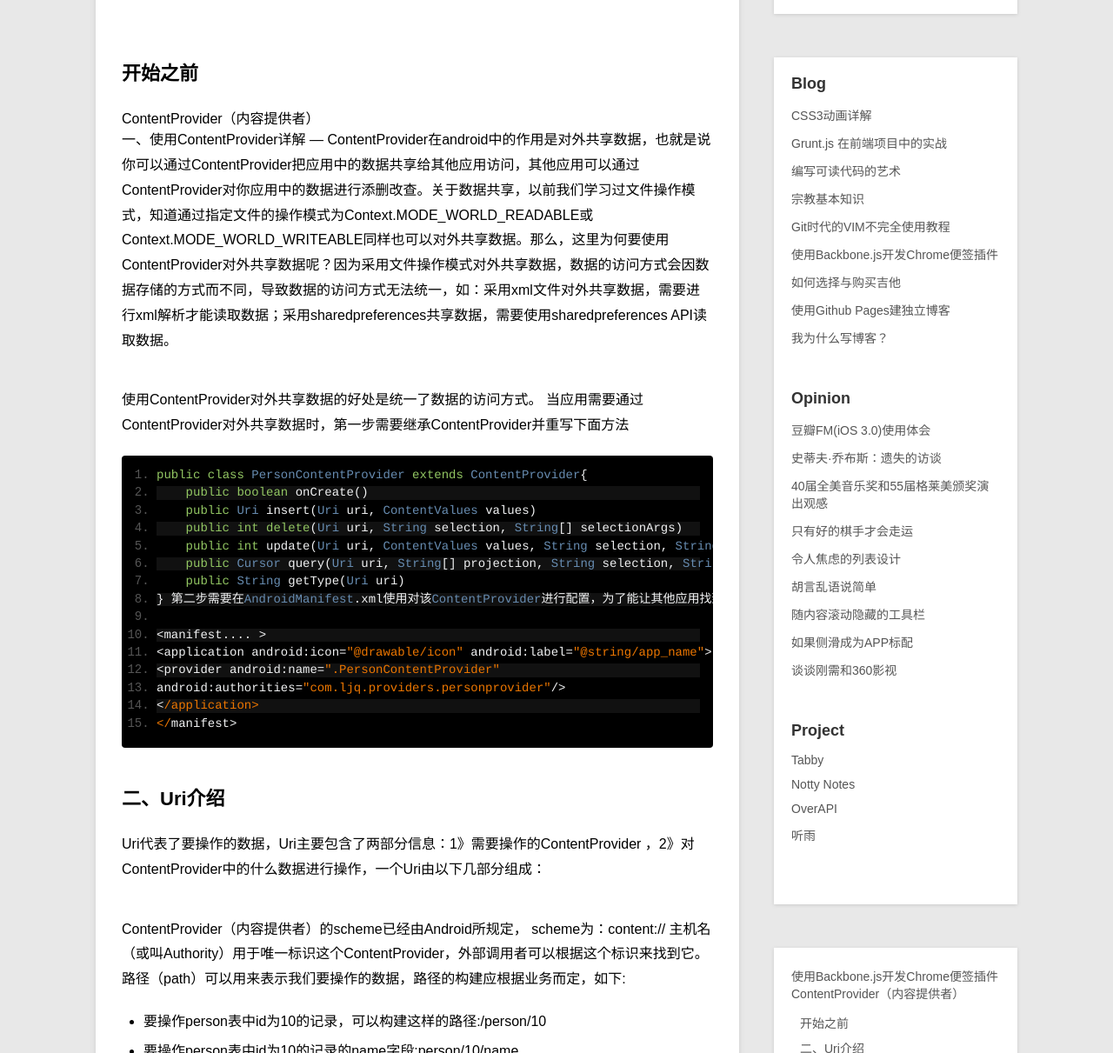
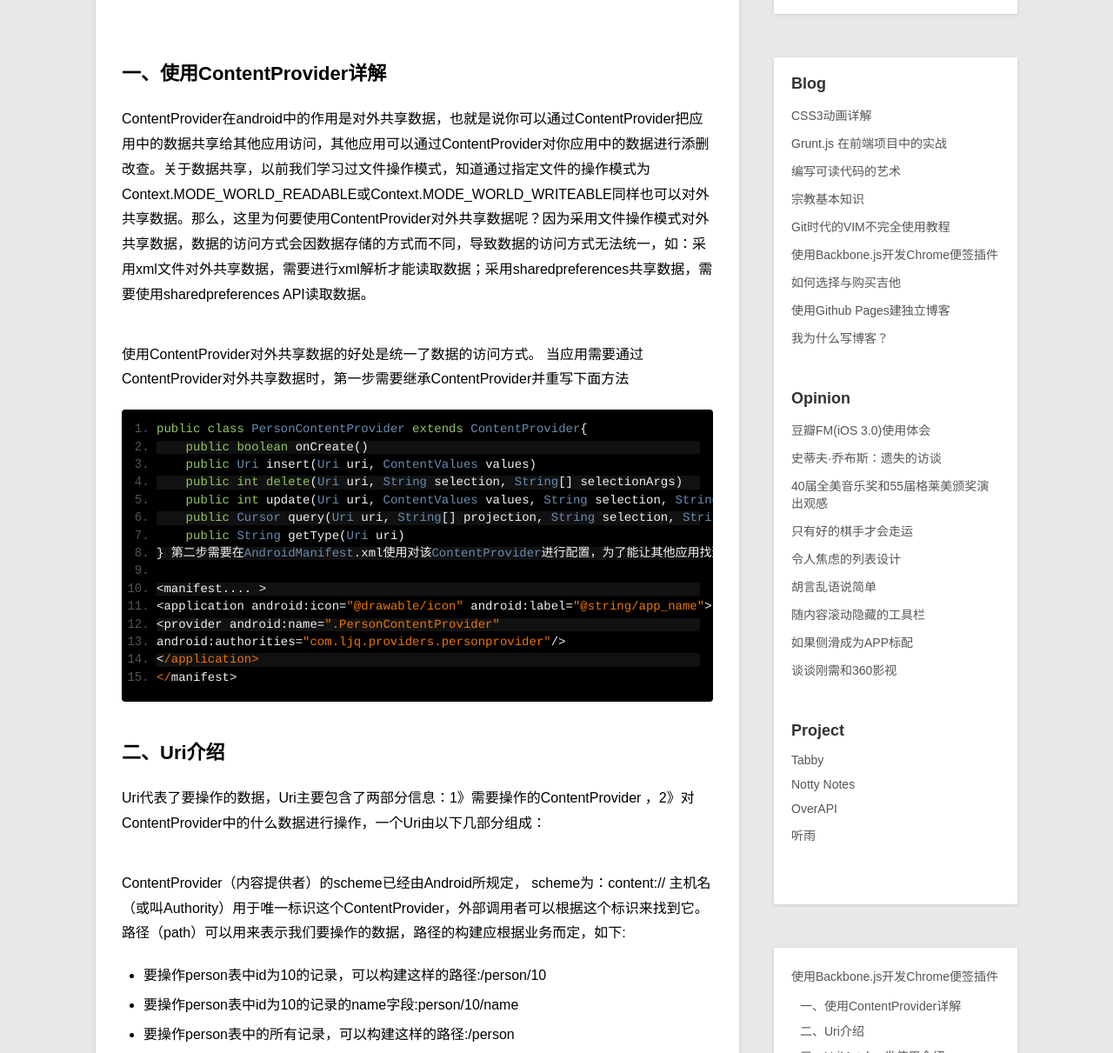
Before and after one commit to LexHsu/lexhsu.github.com, a Jekyll site: the page built from _posts/blog/2012-10-16-backbone-js-chrome-extension.md, in a window 1280 px wide and 1400 px high, cut to the strip 189-1400 px from the top of the window. Shown: the whole strip at 87% size. Built offline with Jekyll 4.4.1, drawn with Linux system fonts in a browser that asks for light colours; Markdown is read by kramdown in place of the engine named in the settings.

Commit message:
Update 2012-10-16-backbone-js-chrome-extension.md

```diff
--- a/_posts/blog/2012-10-16-backbone-js-chrome-extension.md
+++ b/_posts/blog/2012-10-16-backbone-js-chrome-extension.md
@@ -5,10 +5,7 @@ description: 没有合适的插件，就只好自己动手了，同时也用Back
 category: blog
 ---
 
-##开始之前
 
-ContentProvider（内容提供者）
-=========
 一、使用ContentProvider详解
 ---
 ContentProvider在android中的作用是对外共享数据，也就是说你可以通过ContentProvider把应用中的数据共享给其他应用访问，其他应用可以通过ContentProvider对你应用中的数据进行添删改查。关于数据共享，以前我们学习过文件操作模式，知道通过指定文件的操作模式为Context.MODE_WORLD_READABLE或Context.MODE_WORLD_WRITEABLE同样也可以对外共享数据。那么，这里为何要使用ContentProvider对外共享数据呢？因为采用文件操作模式对外共享数据，数据的访问方式会因数据存储的方式而不同，导致数据的访问方式无法统一，如：采用xml文件对外共享数据，需要进行xml解析才能读取数据；采用sharedpreferences共享数据，需要使用sharedpreferences API读取数据。
```
